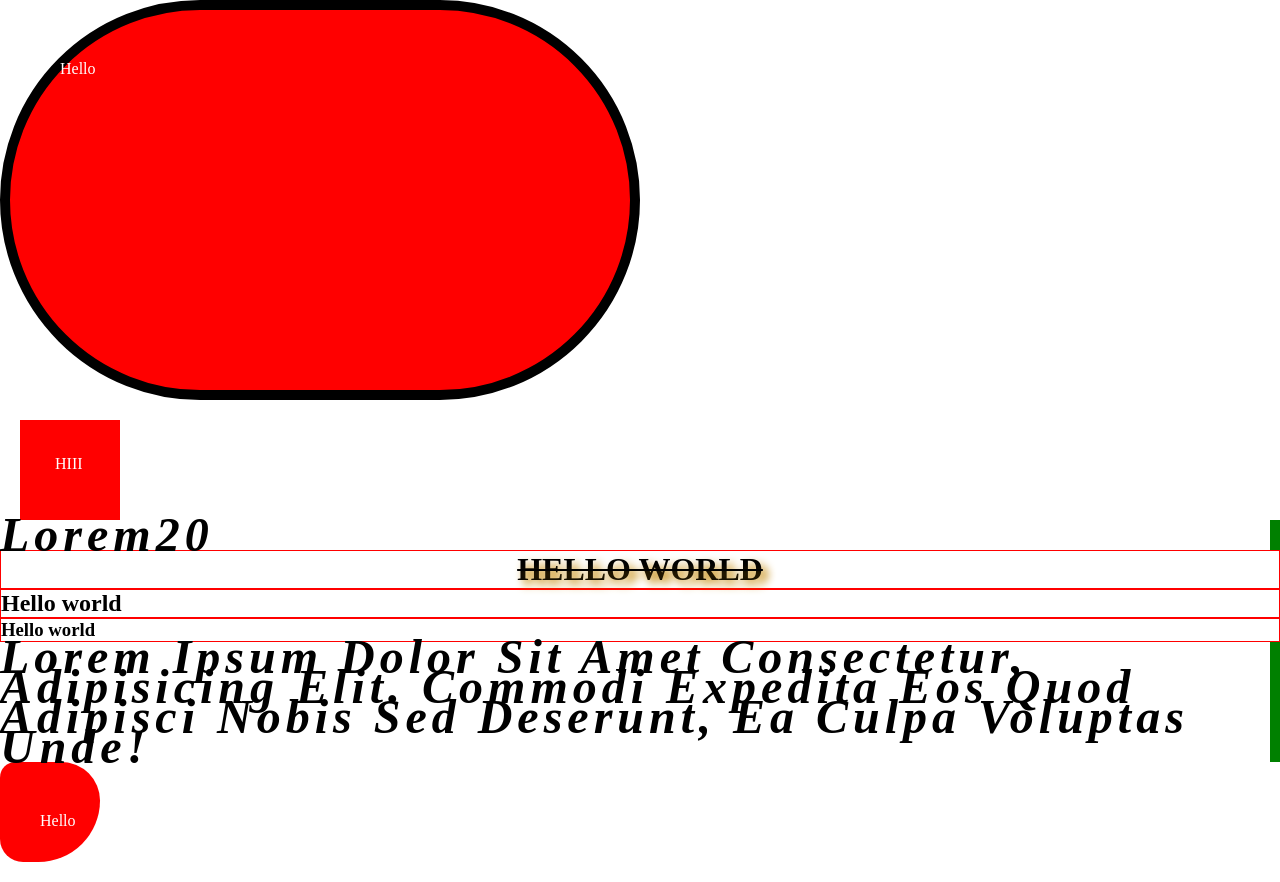
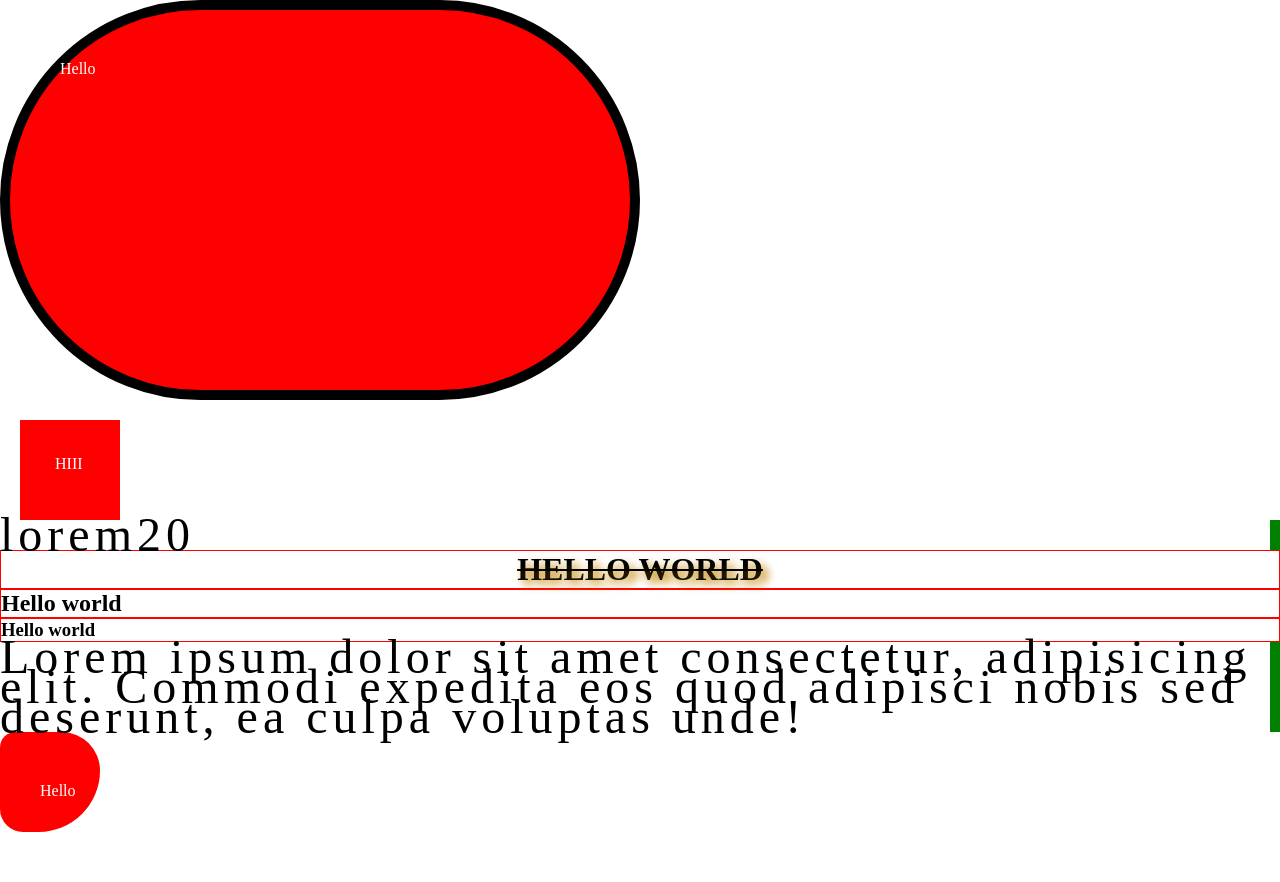
Before and after one commit to theiconnect/https---github.com-sneha-2412-HTML-CSS, a plain HTML site: page CSS/index.html in a window 1280 px wide. After the commit the page ends 852 px from the top, so only its background shows below. Drawn offline with Linux system fonts and the light colour scheme; a web font is replaced by a local one.

Commit message:
https://github.com/sneha-2 412/HTML-CSS.git

```diff
--- a/CSS/style.css
+++ b/CSS/style.css
@@ -4,9 +4,7 @@ body{
 }
 p{
     font-size: 24px;
-    font-weight:bolder ;
-    font-style: italic;
-    text-transform: capitalize;
+    txt-transform: capitalize;
     letter-spacing: 5px;
     line-height: 30px;
 }
```
